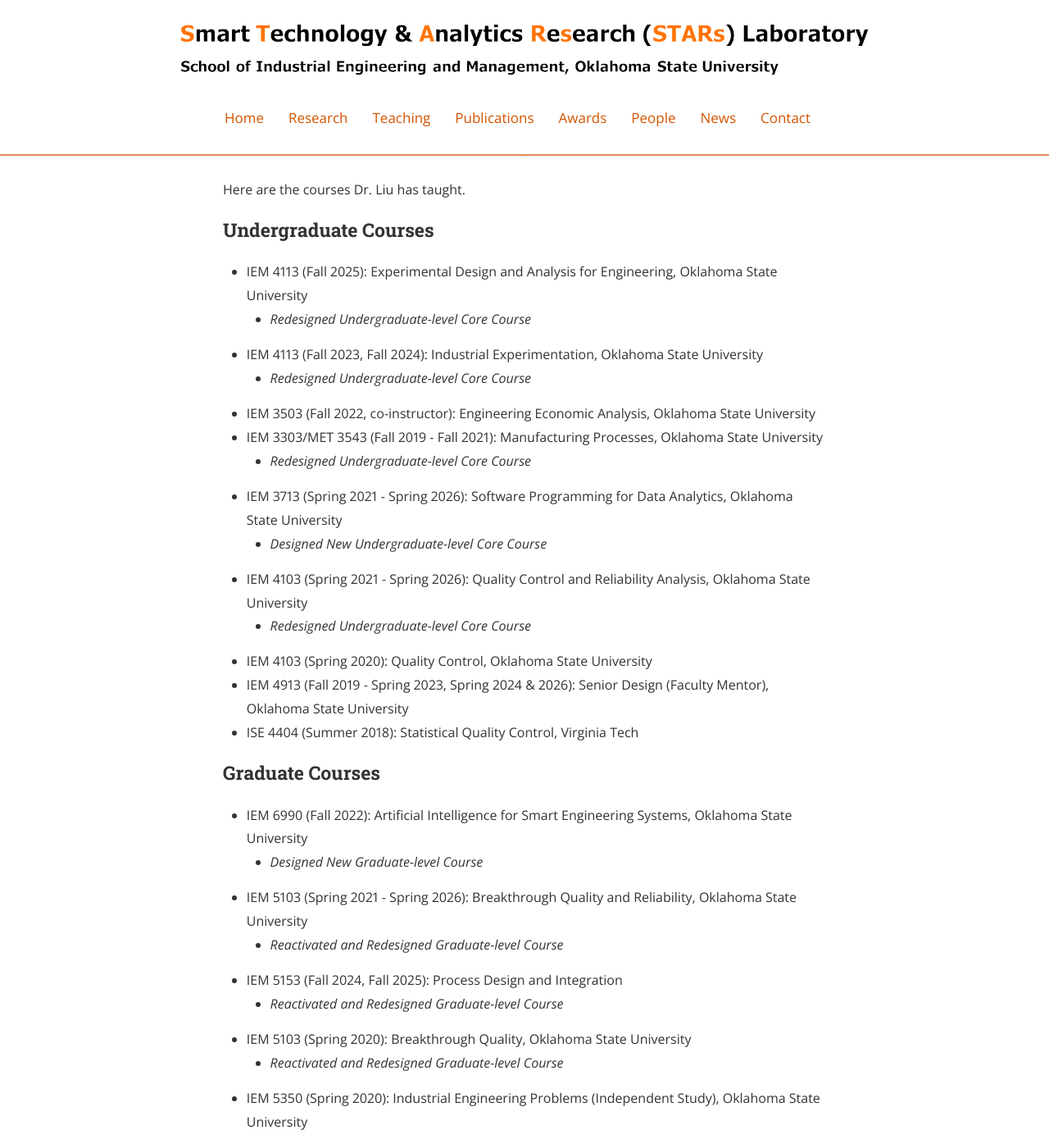
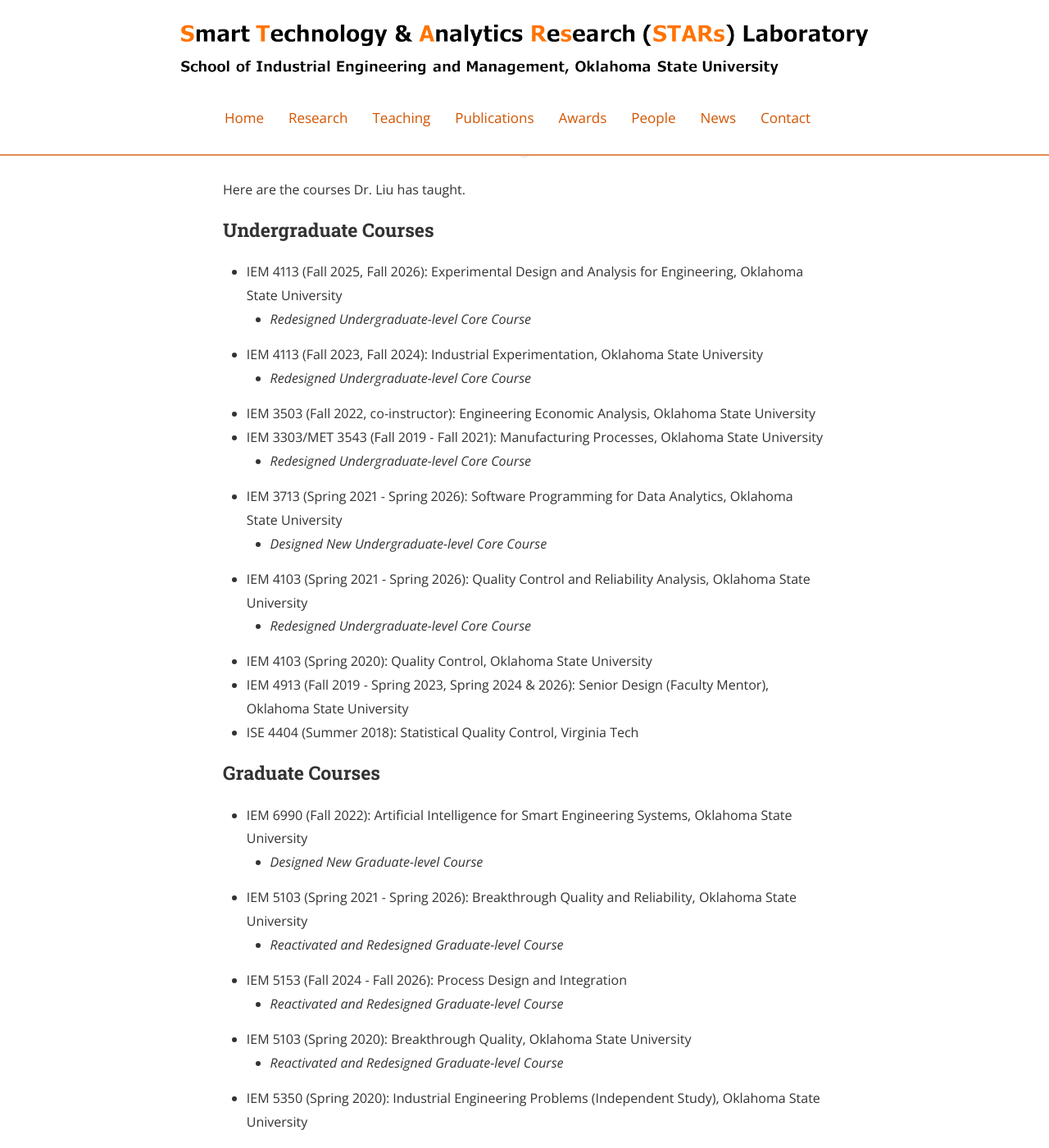
Before and after one commit to stars-laboratory/stars-laboratory.github.io, a Jekyll site: the page built from CTeaching.md, in a window 1280 px wide and 1400 px high. Shown: the whole window at 82% size. Built offline with Jekyll 4.4.1, drawn with Linux system fonts in a browser that asks for light colours; nearby versions of some CDN libraries.

Commit message:
Update CTeaching.md
Information Update

```diff
--- a/CTeaching.md
+++ b/CTeaching.md
@@ -9,7 +9,7 @@
 
 ### Undergraduate Courses
 
-* IEM 4113 (Fall 2025): Experimental Design and Analysis for Engineering, Oklahoma State University
+* IEM 4113 (Fall 2025, Fall 2026): Experimental Design and Analysis for Engineering, Oklahoma State University
     * *Redesigned Undergraduate-level Core Course*
 * IEM 4113 (Fall 2023, Fall 2024): Industrial Experimentation, Oklahoma State University
     * *Redesigned Undergraduate-level Core Course*
@@ -31,7 +31,7 @@
     * *Designed New Graduate-level Course*
 * IEM 5103 (Spring 2021 - Spring 2026): Breakthrough Quality and Reliability, Oklahoma State University
     * *Reactivated and Redesigned Graduate-level Course*
-* IEM 5153 (Fall 2024, Fall 2025): Process Design and Integration
+* IEM 5153 (Fall 2024 - Fall 2026): Process Design and Integration
     * *Reactivated and Redesigned Graduate-level Course*
 * IEM 5103 (Spring 2020): Breakthrough Quality, Oklahoma State University
     * *Reactivated and Redesigned Graduate-level Course*
```
